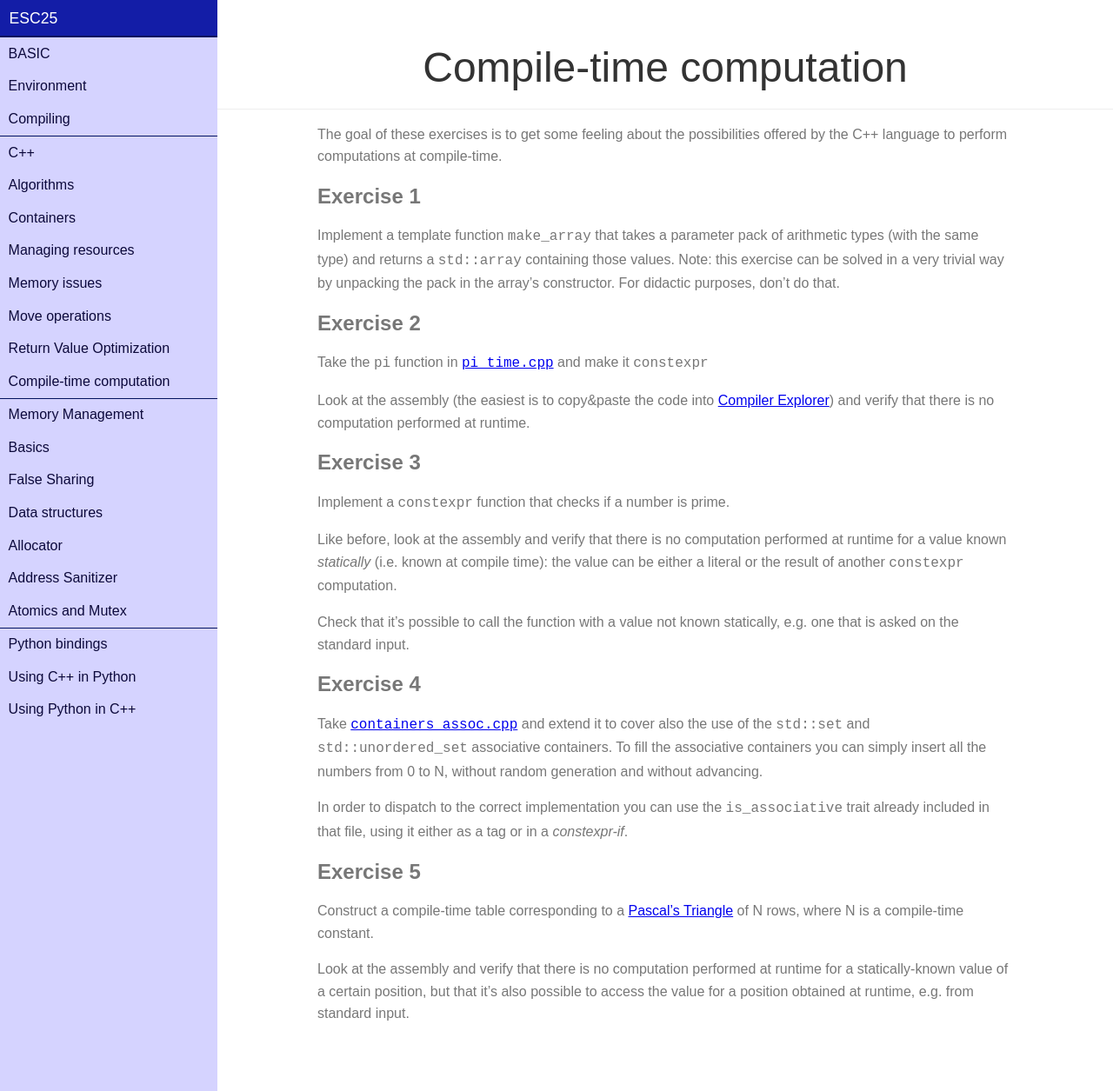
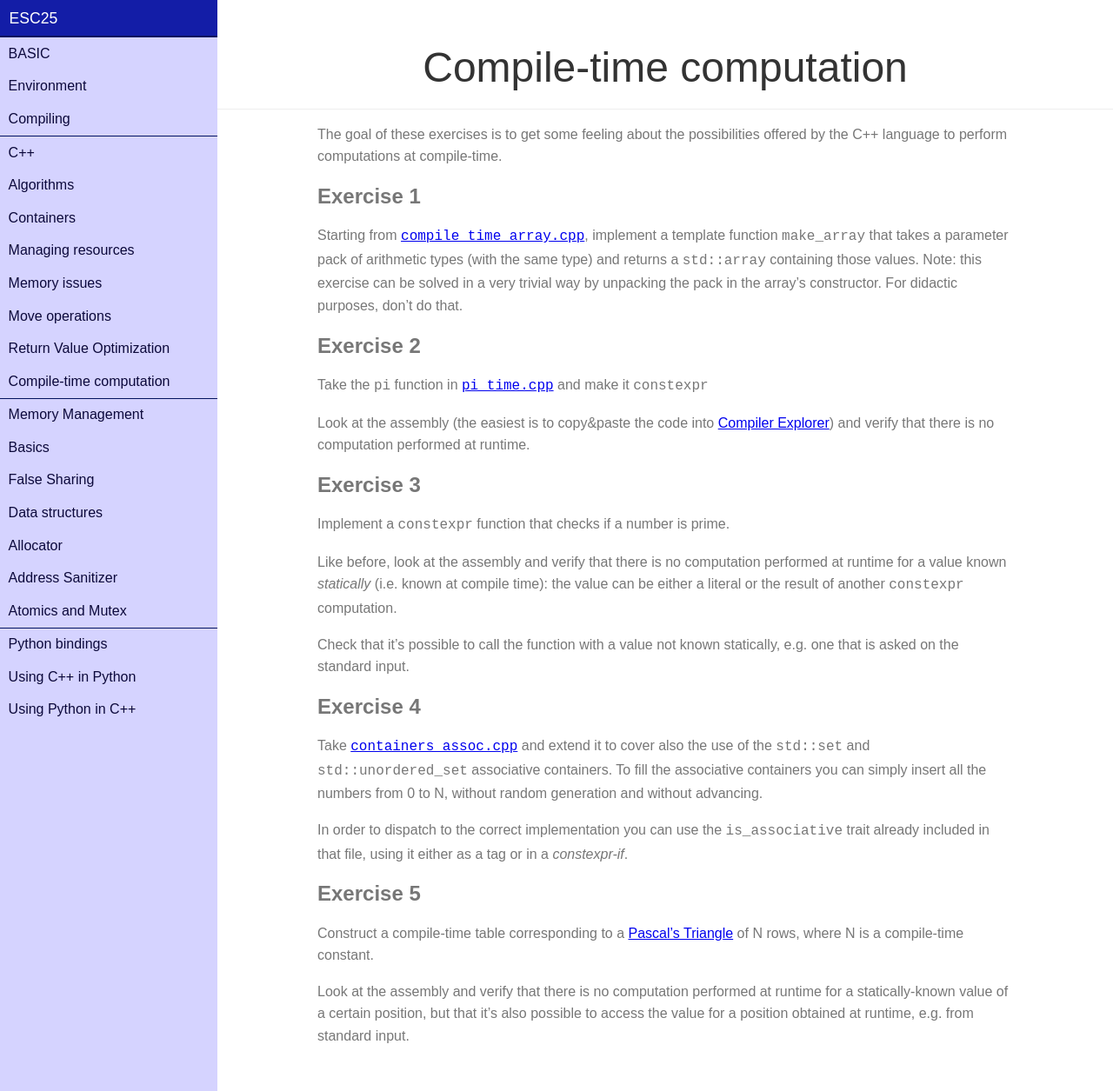
Before and after one commit to infn-esc/esc25, a Jekyll site: the page built from cpp/compiletime.md, in a window 1280 px wide and 1255 px high. Shown: the whole window at 87% size. Built offline with Jekyll 4.4.1, drawn with Linux system fonts in a browser that asks for light colours; nearby versions of some CDN libraries.

Commit message:
Add link to compile_time_array.cpp

```diff
--- a/cpp/compiletime.md
+++ b/cpp/compiletime.md
@@ -8,7 +8,9 @@ The goal of these exercises is to get some feeling about the possibilities
 offered by the C++ language to perform computations at compile-time.
 
 ## Exercise 1
-Implement a template function `make_array` that takes a parameter pack of arithmetic
+
+Starting from [`compile_time_array.cpp`]({% include hands_on_base.md
+%}/basic/compile_time_array.cpp), implement a template function `make_array` that takes a parameter pack of arithmetic
 types (with the same type) and returns a `std::array` containing those values.
 Note: this exercise can be solved in a very trivial way by unpacking the pack in the
 array's constructor. For didactic purposes, don't do that.
```
